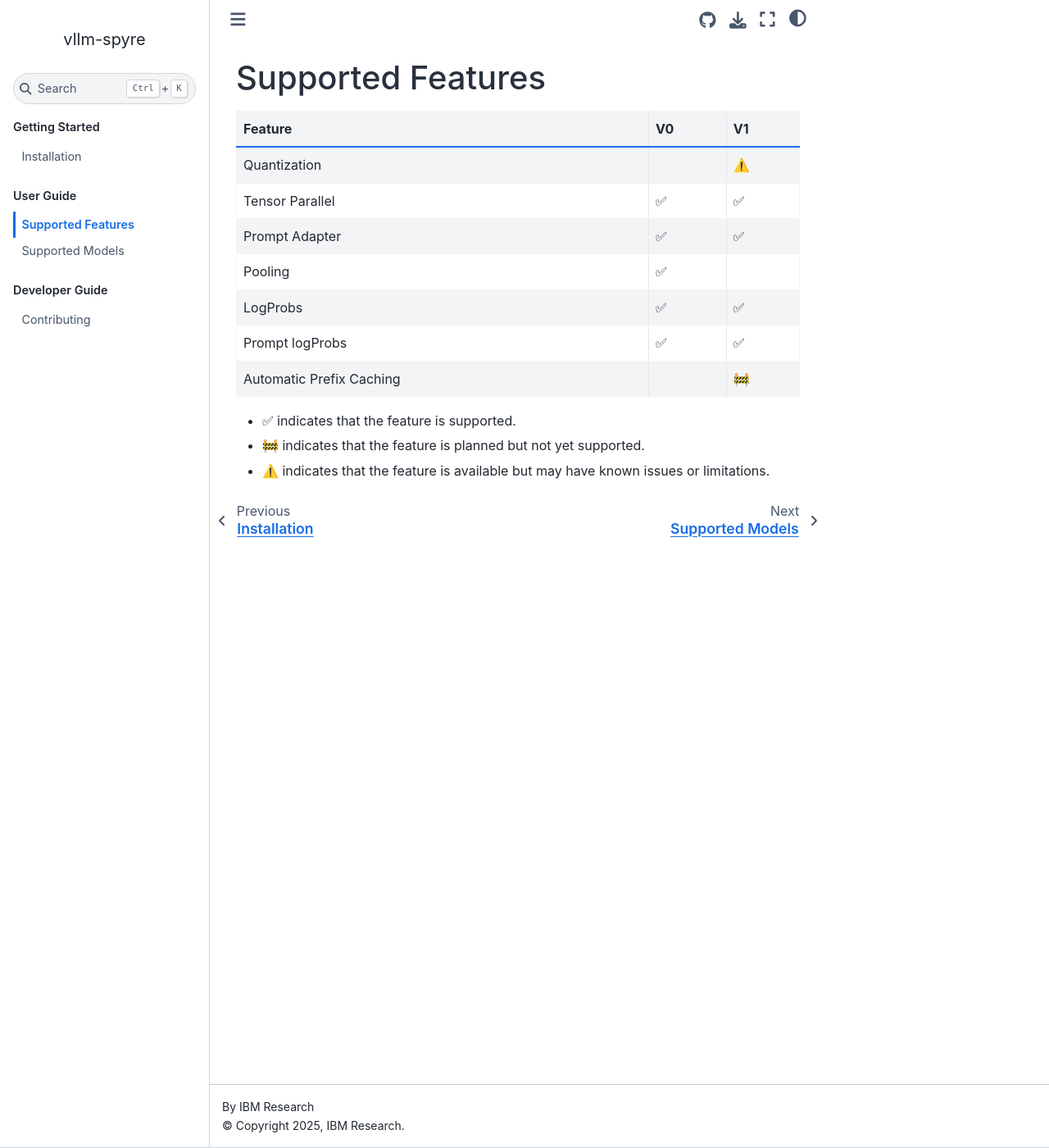
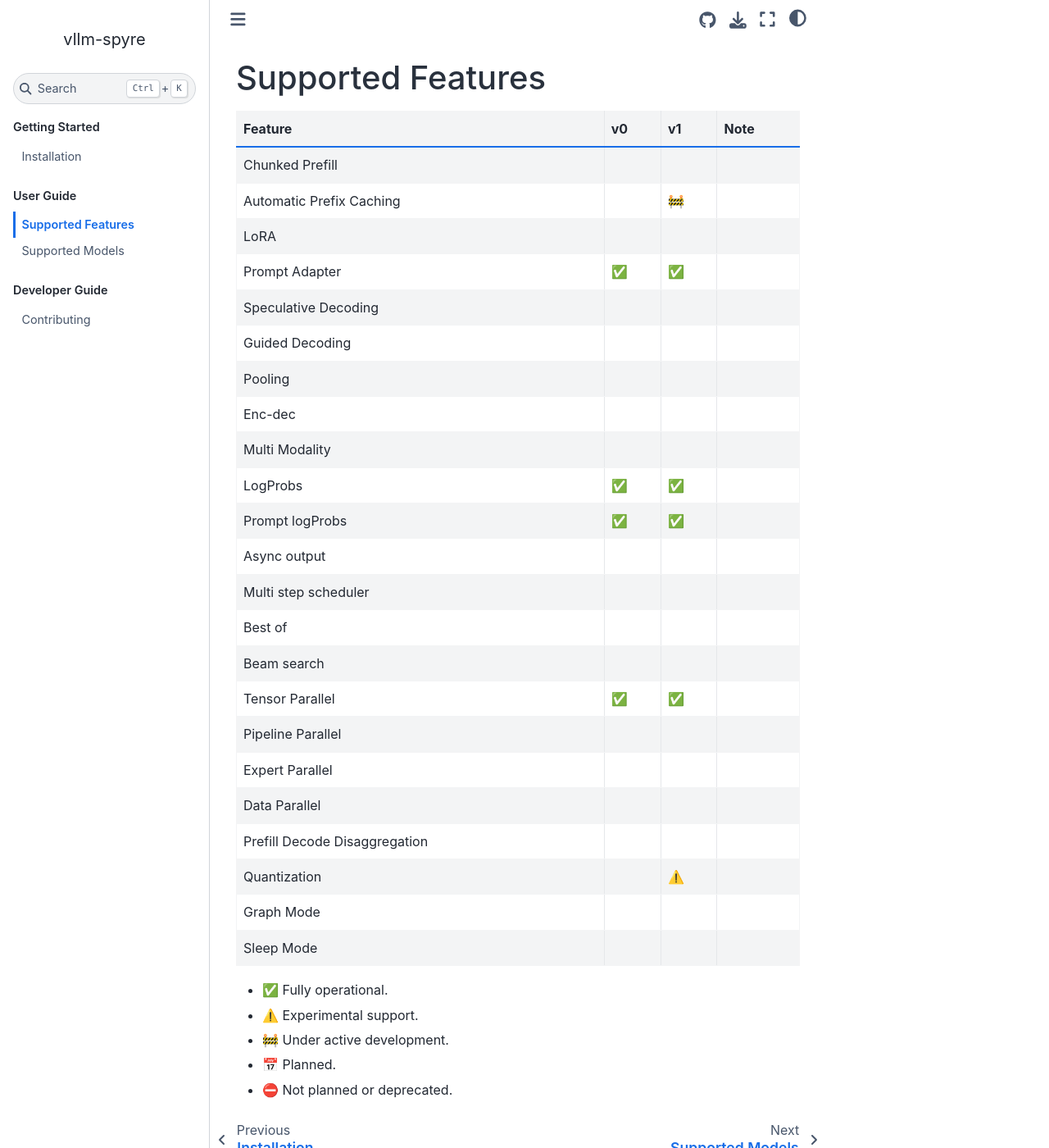
Before and after one commit to vllm-project/vllm-spyre, a Sphinx documentation site: the page built from docs/source/user_guide/supported_features.md, in a window 1280 px wide and 1400 px high. Shown: the whole window at 82% size. Built offline with Sphinx 7.4.7 and the Sphinx Book theme 1.1.4, drawn with Linux system fonts in a browser that asks for light colours.

Commit message:
Update feature list
Signed-off-by: Rafael Vasquez <rafvasq21@gmail.com>

```diff
--- a/docs/source/user_guide/supported_features.md
+++ b/docs/source/user_guide/supported_features.md
@@ -1,15 +1,33 @@
 # Supported Features
 
-| Feature                       | V0 | V1 |
-|-------------------------------|----|----|
-| Quantization                  |    |⚠️  |
-| Tensor Parallel               |✅︎  |✅︎  |
-| Prompt Adapter                |✅︎  |✅︎  |
-| Pooling                       |✅︎  |    |
-| LogProbs                      |✅︎  |✅︎  |
-| Prompt logProbs               |✅︎  |✅︎  |
-| Automatic Prefix Caching      |    |🚧  |
+| Feature                       | v0 | v1 | Note |
+|-------------------------------|----|----|------|
+| Chunked Prefill               |    |    |      |
+| Automatic Prefix Caching      |    | 🚧 |      |
+| LoRA                          |    |    |      |
+| Prompt Adapter                | ✅ | ✅ |      |
+| Speculative Decoding          |    |    |      |
+| Guided Decoding               |    |    |      |
+| Pooling                       |    |    |      |
+| Enc-dec                       |    |    |      |
+| Multi Modality                |    |    |      |
+| LogProbs                      | ✅ | ✅ |      |
+| Prompt logProbs               | ✅ | ✅ |      |
+| Async output                  |    |    |      |
+| Multi step scheduler          |    |    |      |
+| Best of                       |    |    |      |
+| Beam search                   |    |    |      |
+| Tensor Parallel               | ✅ | ✅ |      |
+| Pipeline Parallel             |    |    |      |
+| Expert Parallel               |    |    |      |
+| Data Parallel                 |    |    |      |
+| Prefill Decode Disaggregation |    |    |      |
+| Quantization                  |    | ⚠️ |      |
+| Graph Mode                    |    |    |      |
+| Sleep Mode                    |    |    |      |
 
-- ✅︎ indicates that the feature is supported.
-- 🚧 indicates that the feature is planned but not yet supported.
-- ⚠️ indicates that the feature is available but may have known issues or limitations.
+- ✅ Fully operational.
+- ⚠️ Experimental support.
+- 🚧 Under active development.
+- 📅 Planned.
+- ⛔ Not planned or deprecated.
```
